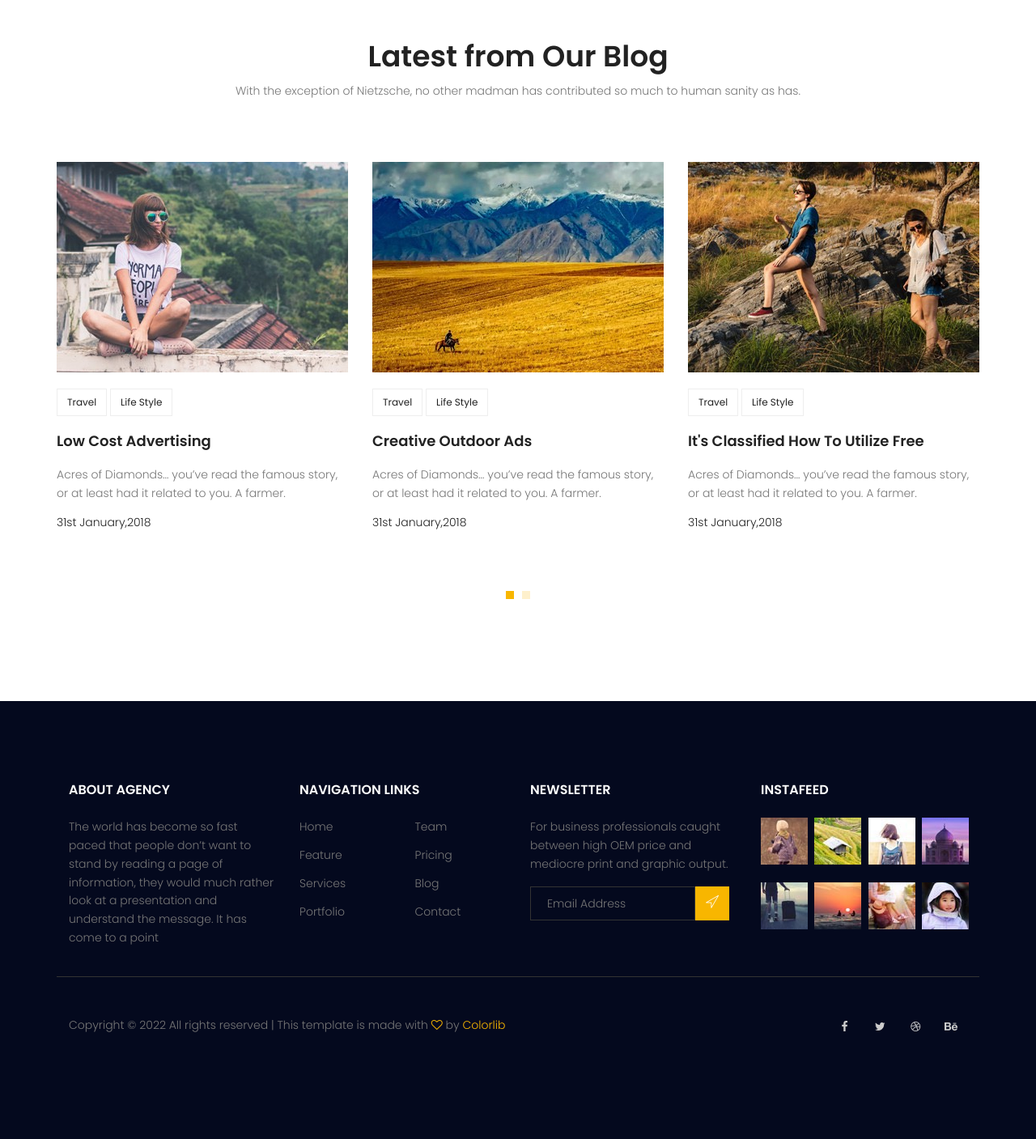
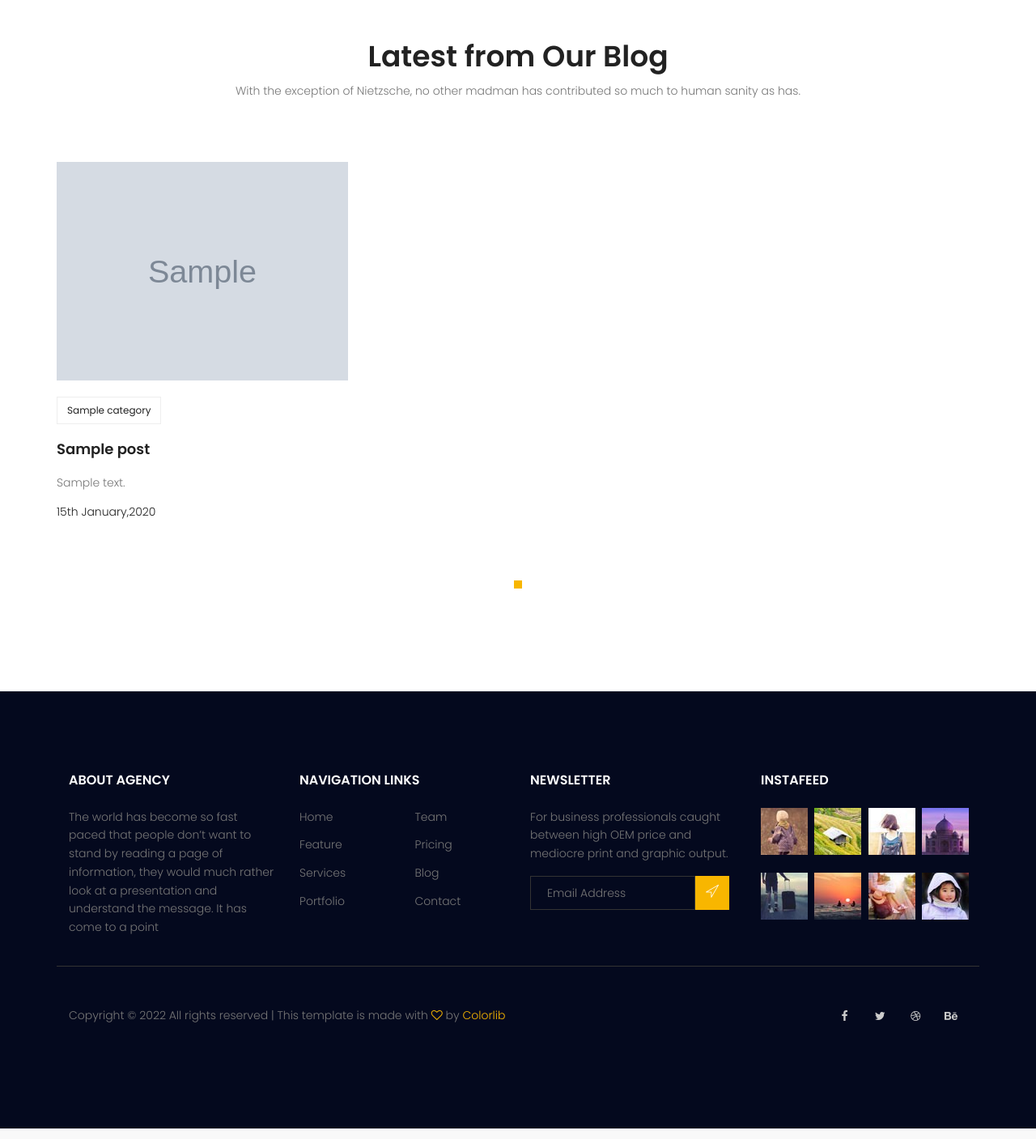
Before and after one commit to smz6990/travista-site, a Django app: page / in a window 1280 px wide. Shown: the part 2589-3996 px from the top of the page at 81% size. Run offline with Django 3.2, Linux system fonts and the light colour scheme; tables that the repository leaves empty hold one stand-in row (values such as "Sample post"); grey boxes marked "Sample" are stand-in pictures; parts of the project's set-up code (start-up, migrations or seed data) failed here and were passed over; some libraries are stand-ins or nearby versions.

Commit message:
getting ready for  exam 7.1

```diff
--- a/blog/urls.py
+++ b/blog/urls.py
@@ -9,6 +9,5 @@ urlpatterns = [
     path('category/<str:cat_name>/',blog_index,name='category'),
     path('author/<str:author_username>/',blog_index,name='author'),
     path('search/',blog_search,name='search'),
-    path('test/',test,name='single'),
 
 ]
--- a/blog/views.py
+++ b/blog/views.py
@@ -47,8 +47,6 @@ def blog_single(request,id):
     # raise 404 page not found if the post is not published yet
     raise Http404("There is no post with the given id")
 
-def test(request):
-    return render(request,'test.html')
 
 def blog_search(request):
     now = timezone.now()
--- a/templates/test2.html
+++ /dev/null
@@ -1,5 +0,0 @@
-<ul>
-  {% for post in posts%}
-  <li>{{ post.title }}</li>
-  {% endfor %}
-</ul>
--- a/templates/website/index.html
+++ b/templates/website/index.html
@@ -1,4 +1,7 @@
-{% extends 'base.html' %} {% load static %} {% block content %}
+{% extends 'base.html' %}
+{% load static %}
+{% load website_tags %}
+{% block content %}
 
 <!-- start banner Area -->
 <section class="banner-area relative">
@@ -196,148 +199,7 @@
     </div>
     <div class="row">
       <div class="active-recent-blog-carusel">
-        <div class="single-recent-blog-post item">
-          <div class="thumb">
-            <img class="img-fluid" src="{% static 'img/b1.jpg' %}" alt="" />
-          </div>
-          <div class="details">
-            <div class="tags">
-              <ul>
-                <li>
-                  <a href="#">Travel</a>
-                </li>
-                <li>
-                  <a href="#">Life Style</a>
-                </li>
-              </ul>
-            </div>
-            <a href="#"><h4 class="title">Low Cost Advertising</h4></a>
-            <p>
-              Acres of Diamonds… you’ve read the famous story, or at least had
-              it related to you. A farmer.
-            </p>
-            <h6 class="date">31st January,2018</h6>
-          </div>
-        </div>
-        <div class="single-recent-blog-post item">
-          <div class="thumb">
-            <img class="img-fluid" src="{% static 'img/b2.jpg' %}" alt="" />
-          </div>
-          <div class="details">
-            <div class="tags">
-              <ul>
-                <li>
-                  <a href="#">Travel</a>
-                </li>
-                <li>
-                  <a href="#">Life Style</a>
-                </li>
-              </ul>
-            </div>
-            <a href="#"><h4 class="title">Creative Outdoor Ads</h4></a>
-            <p>
-              Acres of Diamonds… you’ve read the famous story, or at least had
-              it related to you. A farmer.
-            </p>
-            <h6 class="date">31st January,2018</h6>
-          </div>
-        </div>
-        <div class="single-recent-blog-post item">
-          <div class="thumb">
-            <img class="img-fluid" src="{% static 'img/b3.jpg' %}" alt="" />
-          </div>
-          <div class="details">
-            <div class="tags">
-              <ul>
-                <li>
-                  <a href="#">Travel</a>
-                </li>
-                <li>
-                  <a href="#">Life Style</a>
-                </li>
-              </ul>
-            </div>
-            <a href="#"
-              ><h4 class="title">It's Classified How To Utilize Free</h4></a
-            >
-            <p>
-              Acres of Diamonds… you’ve read the famous story, or at least had
-              it related to you. A farmer.
-            </p>
-            <h6 class="date">31st January,2018</h6>
-          </div>
-        </div>
-        <div class="single-recent-blog-post item">
-          <div class="thumb">
-            <img class="img-fluid" src="{% static 'img/b1.jpg' %}" alt="" />
-          </div>
-          <div class="details">
-            <div class="tags">
-              <ul>
-                <li>
-                  <a href="#">Travel</a>
-                </li>
-                <li>
-                  <a href="#">Life Style</a>
-                </li>
-              </ul>
-            </div>
-            <a href="#"><h4 class="title">Low Cost Advertising</h4></a>
-            <p>
-              Acres of Diamonds… you’ve read the famous story, or at least had
-              it related to you. A farmer.
-            </p>
-            <h6 class="date">31st January,2018</h6>
-          </div>
-        </div>
-        <div class="single-recent-blog-post item">
-          <div class="thumb">
-            <img class="img-fluid" src="{% static 'img/b2.jpg' %}" alt="" />
-          </div>
-          <div class="details">
-            <div class="tags">
-              <ul>
-                <li>
-                  <a href="#">Travel</a>
-                </li>
-                <li>
-                  <a href="#">Life Style</a>
-                </li>
-              </ul>
-            </div>
-            <a href="#"><h4 class="title">Creative Outdoor Ads</h4></a>
-            <p>
-              Acres of Diamonds… you’ve read the famous story, or at least had
-              it related to you. A farmer.
-            </p>
-            <h6 class="date">31st January,2018</h6>
-          </div>
-        </div>
-        <div class="single-recent-blog-post item">
-          <div class="thumb">
-            <img class="img-fluid" src="{% static 'img/b3.jpg' %}" alt="" />
-          </div>
-          <div class="details">
-            <div class="tags">
-              <ul>
-                <li>
-                  <a href="#">Travel</a>
-                </li>
-                <li>
-                  <a href="#">Life Style</a>
-                </li>
-              </ul>
-            </div>
-            <a href="#"
-              ><h4 class="title">It's Classified How To Utilize Free</h4></a
-            >
-            <p>
-              Acres of Diamonds… you’ve read the famous story, or at least had
-              it related to you. A farmer.
-            </p>
-            <h6 class="date">31st January,2018</h6>
-          </div>
-        </div>
+        {% latestposts %}
       </div>
     </div>
   </div>
--- /dev/null
+++ b/templates/website/recent-blog-post.html
@@ -0,0 +1,24 @@
+{% load static %}
+{% for post in posts %}
+<div class="single-recent-blog-post item">
+    <div class="thumb">
+      <img class="img-fluid" src="{{ post.image.url }}" alt="" />
+    </div>
+    <div class="details">
+      <div class="tags">
+        <ul>
+            {% for cat in post.category.all %}
+             <li>
+                 <a href="{% url 'blog:category' cat_name=cat.name %}">{{ cat.name }}</a>
+            </li>
+            {% endfor %}
+        </ul>
+      </div>
+      <a href="{% url 'blog:single' id=post.id %}"><h4 class="title">{{ post.title }}</h4></a>
+      <p>
+        {{ post.content|truncatewords:12 }}
+      </p>
+      <h6 class="date">{{ post.published_date|date:'dS F,Y' }}</h6>
+    </div>
+  </div>
+{% endfor %}
--- /dev/null
+++ b/website/templatetags/website_tags.py
@@ -0,0 +1,11 @@
+from django import template
+from blog.models import Post
+
+from django.utils import timezone
+
+register = template.Library()
+
+@register.inclusion_tag('website/recent-blog-post.html')
+def latestposts(arg=6):
+    posts = Post.objects.filter(published_date__lte=timezone.now())[:arg]
+    return {'posts':posts}
```
Also changed, not shown: templates/test.html (deleted, +0 -19 lines), website/templatetags/__init__.py (added).
